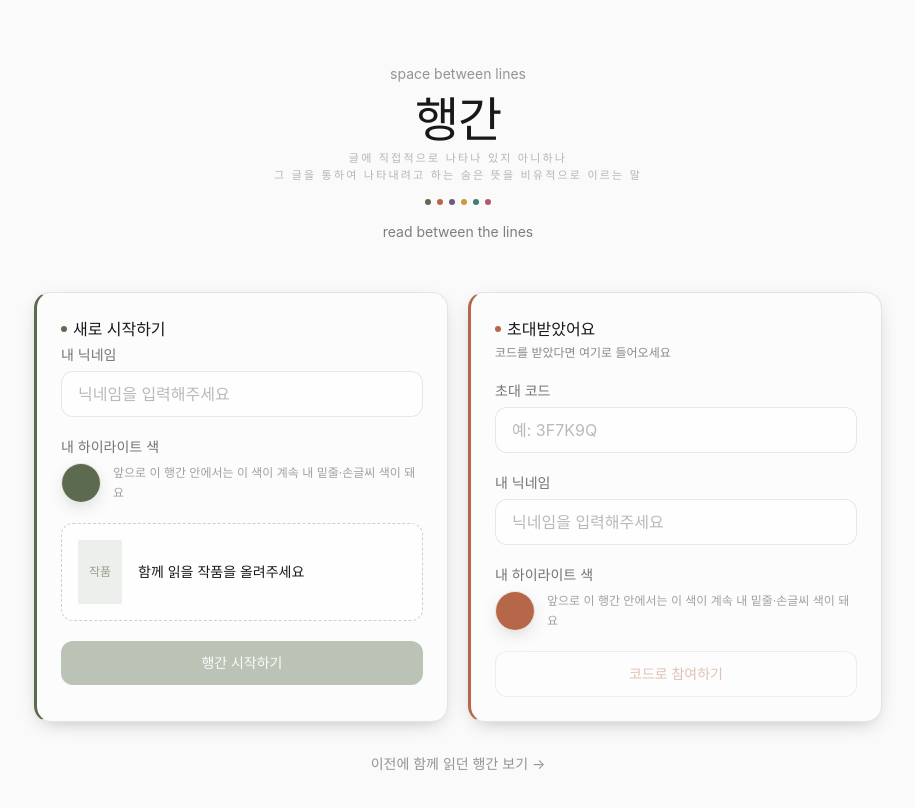
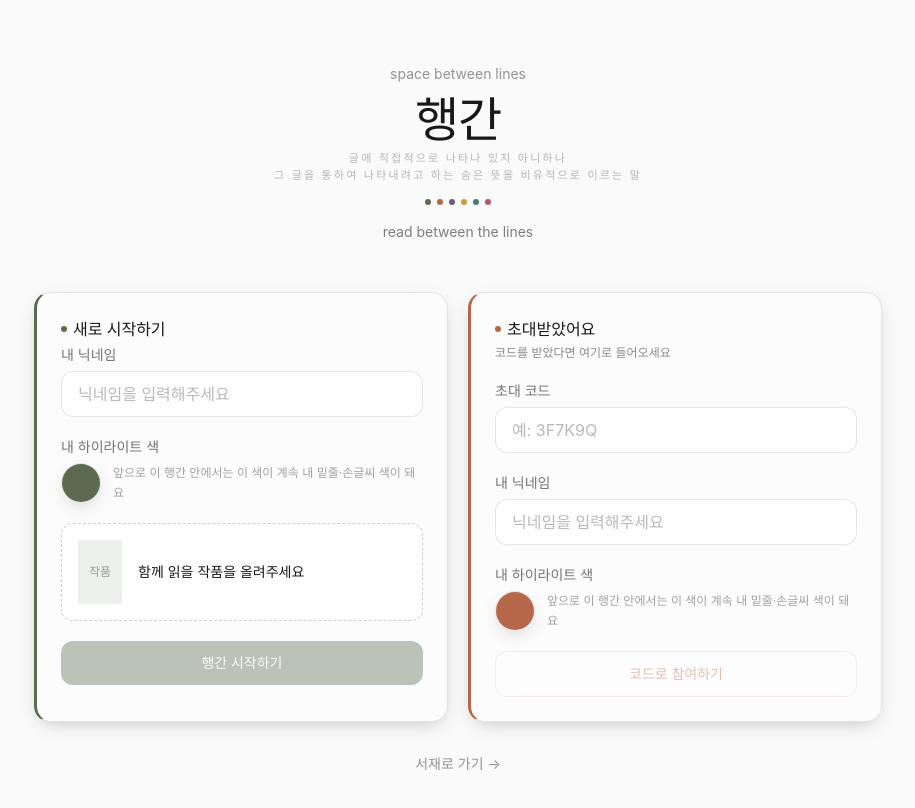
Before and after one commit to zohijin-k/haenggan, a Next.js app: page / in a window 1280 px wide. Shown: the top 808 px of the page, without its empty margins (182-1097 px from the left). Built offline with nearby package versions, Linux system fonts and the light colour scheme; no server answers; a web font is replaced by a local one.

Commit message:
이름 수정

```diff
--- a/app/library/page.tsx
+++ b/app/library/page.tsx
@@ -65,8 +65,7 @@ export default function LibraryPage() {
       <div className="mb-8 flex items-end justify-between">
         <div>
           <p className="text-[11px] uppercase tracking-[0.2em] text-ink/30">space between lines</p>
-          <h1 className="mt-1 text-2xl font-medium tracking-tight text-ink">저장소</h1>
-          <p className="mt-1.5 text-sm text-ink/50">이 기기로 함께 읽은 행간들</p>
+          <h1 className="mt-1 text-2xl font-medium tracking-tight text-ink">서재</h1>
         </div>
         <Link
           href="/"
--- a/app/page.tsx
+++ b/app/page.tsx
@@ -57,7 +57,7 @@ export default function HomePage() {
         href="/library"
         className="mt-8 text-sm text-ink/45 underline-offset-4 transition hover:text-ink/70 hover:underline"
       >
-        이전에 함께 읽던 행간 보기 →
+        서재로 가기 →
       </Link>
     </main>
   );
--- a/components/MemberRail.tsx
+++ b/components/MemberRail.tsx
@@ -50,7 +50,7 @@ export default function MemberRail({
           href="/library"
           className="text-[11px] text-ink/35 transition hover:text-ink/60"
         >
-          ← 저장소
+          ← 서재
         </Link>
         <p className="mt-2 text-xs text-ink/40">지금 함께 읽는 작품</p>
         <h2 className="mt-1 text-sm font-medium leading-snug text-ink">{bookTitle}</h2>
```
